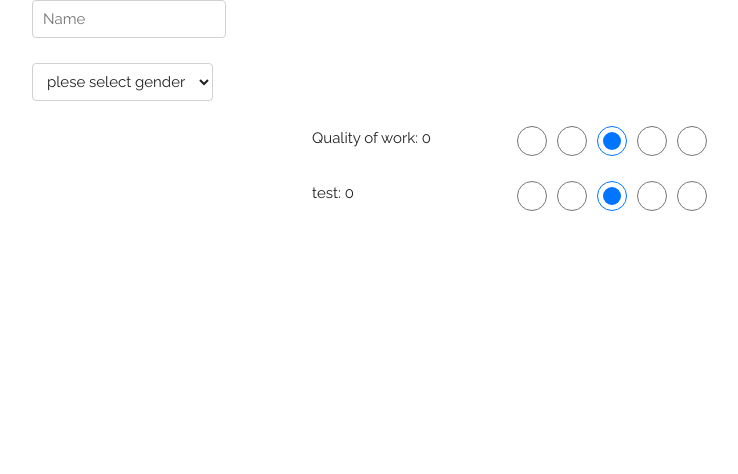
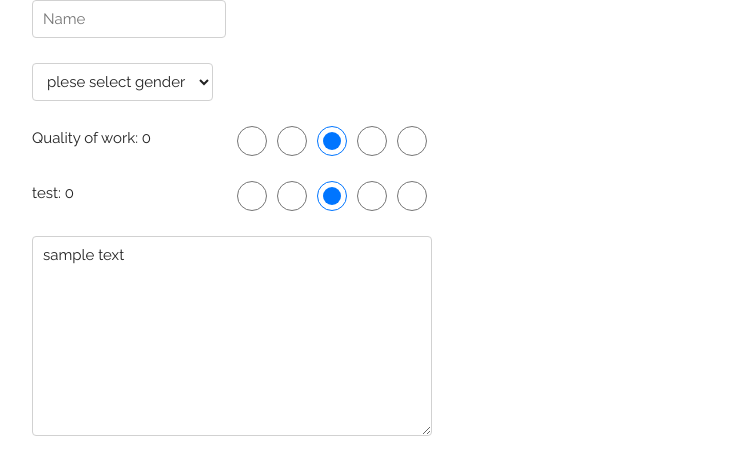
Before and after one commit to maciekChmura/CS50-feedback-generator, a React (Vite) app: page / in a window 1280 px wide. Shown: the top 474 px of the page, without its empty margins (128-866 px from the left). Built offline with nearby package versions, Linux system fonts and the light colour scheme.

Commit message:
TextArea component

```diff
--- a/src/App.js
+++ b/src/App.js
@@ -3,6 +3,7 @@
 import Selector from "./Selector";
 import InputName from "./InputName";
 import InputGender from "./InputGender";
+import TextArea from "./TextArea";
 
 class App extends React.Component {
   constructor(props) {
@@ -19,7 +20,8 @@
           name: "test",
           checked: 0
         }
-      ]
+      ],
+      generated: "sample text"
     };
   }
 
@@ -66,6 +68,7 @@
             />
           );
         })}
+        <TextArea generated={this.state.generated} />
       </div>
     );
   }
--- a/src/Selector.js
+++ b/src/Selector.js
@@ -13,7 +13,6 @@
   render() {
     return (
       <form className="selector">
-        <div className="container">
         <div className="child label">
           {this.props.name}: {this.props.checkedRadio}
         </div>
@@ -30,7 +29,6 @@
             />
           ))}
         </div>
-        </div>
       </form>
     );
   }
--- /dev/null
+++ b/src/TextArea.js
@@ -0,0 +1,13 @@
+import React from "react";
+
+class TextArea extends React.Component {
+  constructor(props) {
+    super(props);
+  }
+
+  render() {
+    return <textarea className="textarea">{this.props.generated}</textarea>;
+  }
+}
+
+export default TextArea;
--- a/src/css/styles.css
+++ b/src/css/styles.css
@@ -2,7 +2,7 @@
   border: #0fa0ce 1px solid;
 } */
 
-.selector .container {
+.selector {
   display: flex;
   flex-direction: row;
   justify-content: space-between;
@@ -29,3 +29,8 @@
 .radio {
   width: 40px;
 }
+
+.textarea {
+  min-height: 200px;
+  min-width: 400px;
+}
```
Also changed, not shown: 1 other file (tests, documents, lock files or other folders). Lines whose indentation alone changed are shown as unchanged.
